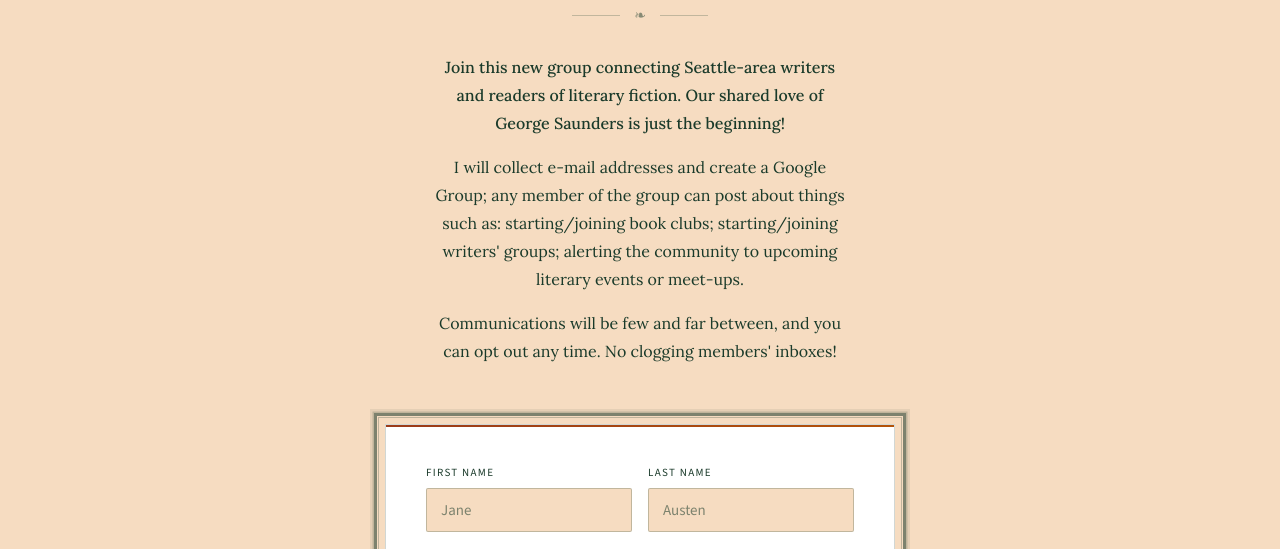
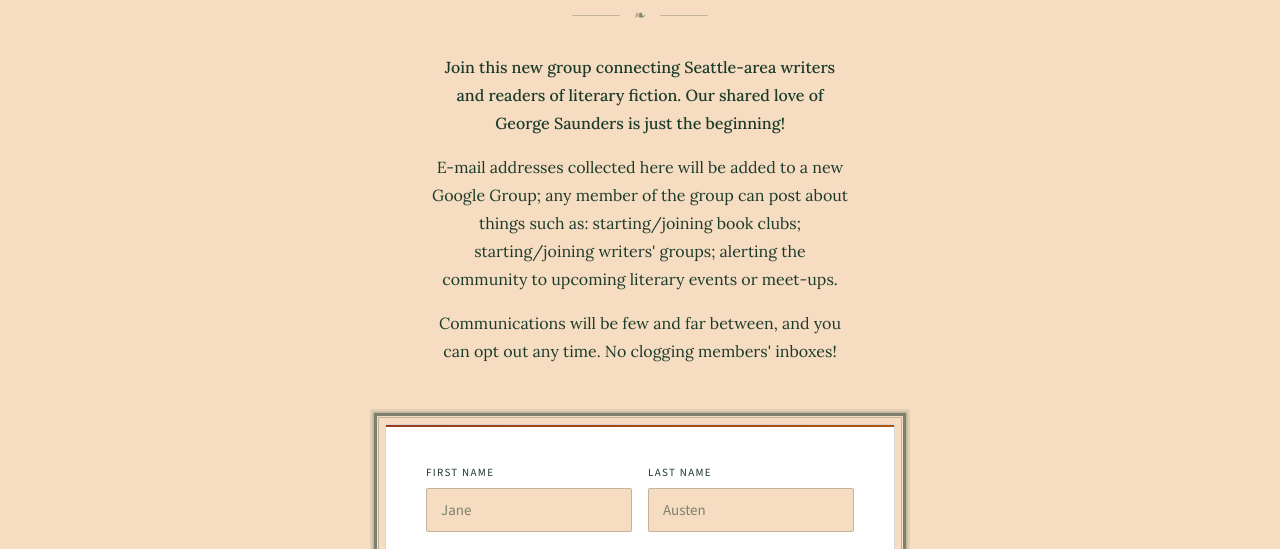
Before and after one commit to futurethang/story-club, a plain HTML site: page index.html in a window 1280 px wide. Shown: the part 232-781 px from the top of the page. Drawn offline with nearby package versions, Linux system fonts and the light colour scheme; a web font is replaced by a local one.

Commit message:
update copy

```diff
--- a/index.html
+++ b/index.html
@@ -496,7 +496,7 @@
       </div>
       <p class="hero-desc" style="font-weight: 500;">Join this new group connecting Seattle-area writers and readers of
         literary fiction. Our shared love of George Saunders is just the beginning!</p>
-      <p class="hero-desc" style="margin-top: 1rem;">I will collect e-mail addresses and create a Google Group; any
+      <p class="hero-desc" style="margin-top: 1rem;">E-mail addresses collected here will be added to a new Google Group; any
         member of the group can post about things such as: starting/joining book clubs; starting/joining writers'
         groups; alerting the community to upcoming literary events or meet-ups.</p>
       <p class="hero-desc" style="margin-top: 1rem;">Communications will be few and far between, and you can opt out any
@@ -548,7 +548,6 @@
     <footer class="footer">
       <p class="footer-bottom">Story Club · Seattle Chapter · Est. 2026</p>
     </footer>
-
   </div>
 
   <script>
```
